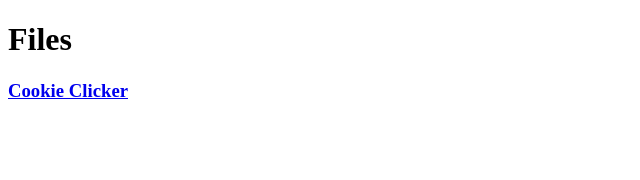
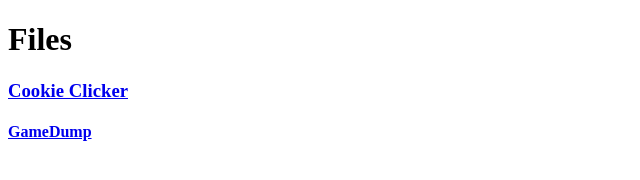
Before and after one commit to TiredGuy771/Websitetest, a plain HTML site: page index.html in a window 1280 px wide. Shown: the whole page, without its empty margins (0-640 px from the left). Drawn offline with Linux system fonts and the light colour scheme.

Commit message:
Update index.html

```diff
--- a/index.html
+++ b/index.html
@@ -7,5 +7,9 @@
   <body>
     <h1>Files</h1>
     <a href = "/CookieClickerUnblocked"><h3>Cookie Clicker</h3></a>
+
+  <a href = "/GameDump"><h4>GameDump</h4></a>
+
+
   </body>
 </html>
```
